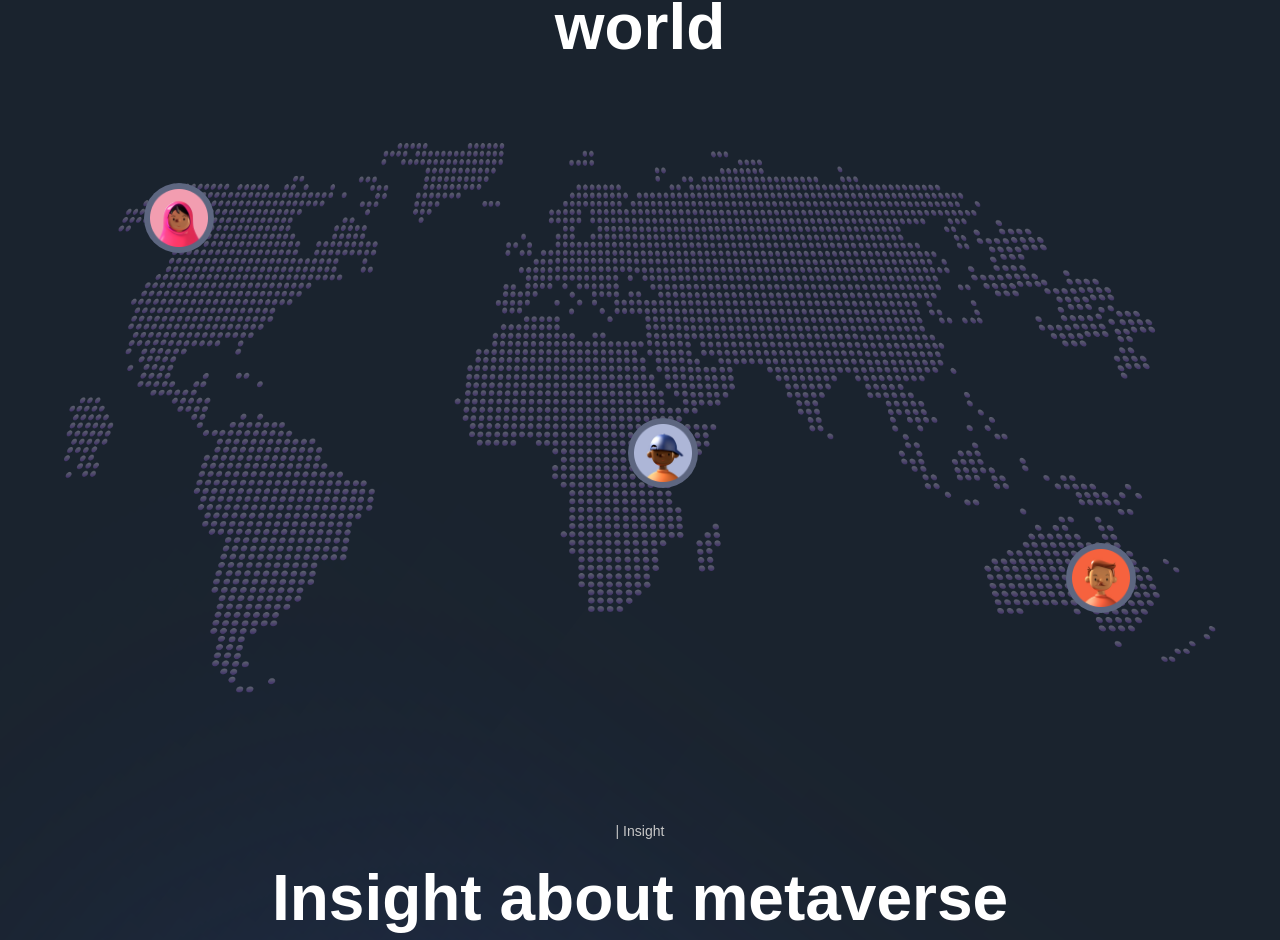
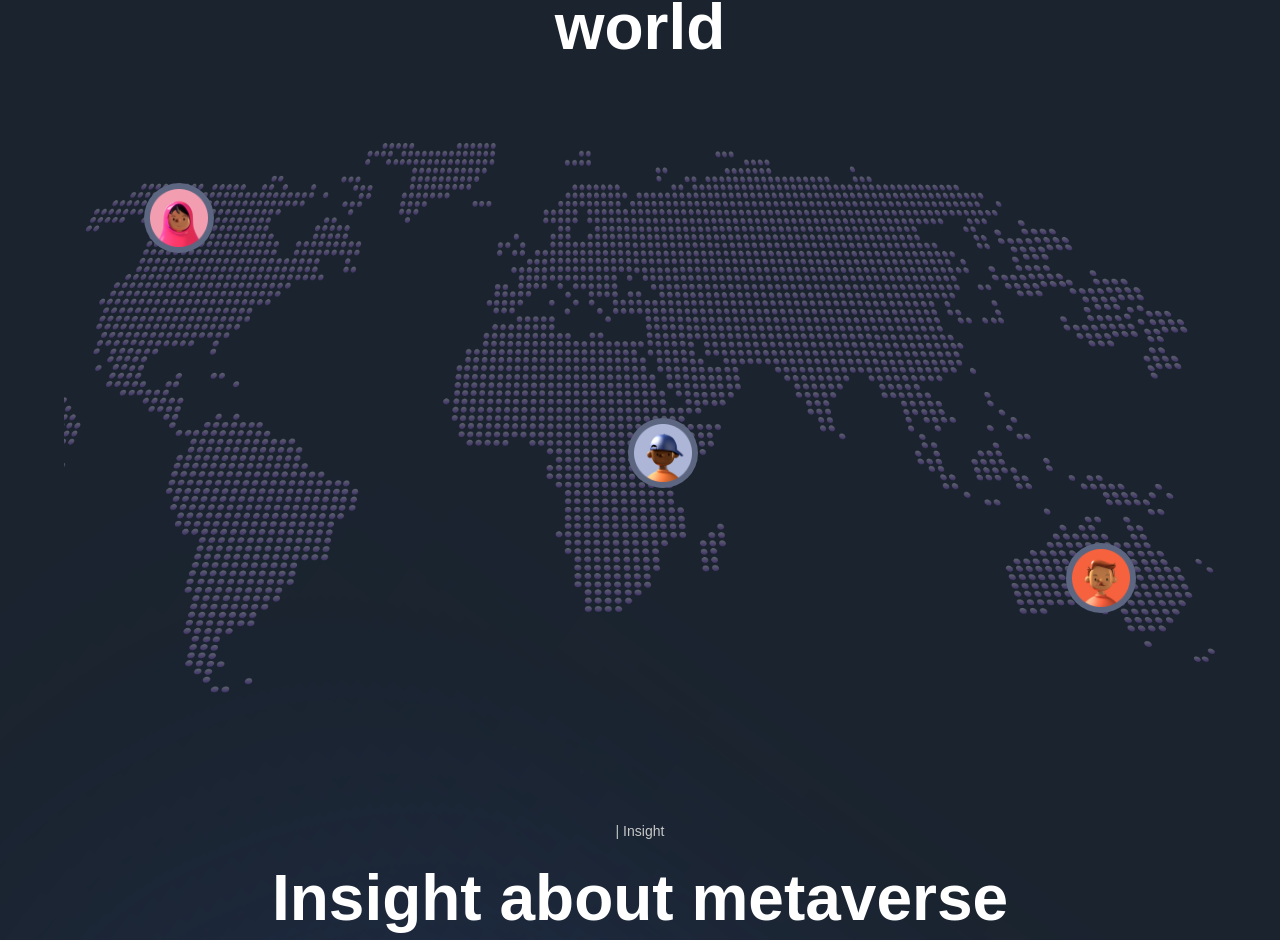
Before and after one commit to denzelws/metaversus, a Next.js app in the folder client/: page / in a window 1280 px wide. Shown: the part 4467-5407 px from the top of the page. Built offline with nearby package versions, Linux system fonts and the light colour scheme; a web font is replaced by a local one.

Commit message:
Fix map image

```diff
--- a/client/sections/World.tsx
+++ b/client/sections/World.tsx
@@ -29,7 +29,11 @@ const World = () => (
         variants={fadeIn('up', 'tween', 0.3, 1)}
         className="relative mt-[68px] flex w-full h-[550px]"
       >
-        <img src="/map.png" alt="Map with bullet informations" />
+        <img
+          src="/map.png"
+          alt="Map with bullet informations"
+          className="w-full h-full object-cover"
+        />
 
         <div className="absolute bottom-20 right-20 w-[70px] p-[6px] rounded-full bg-[#5d6680]">
           <img
```
